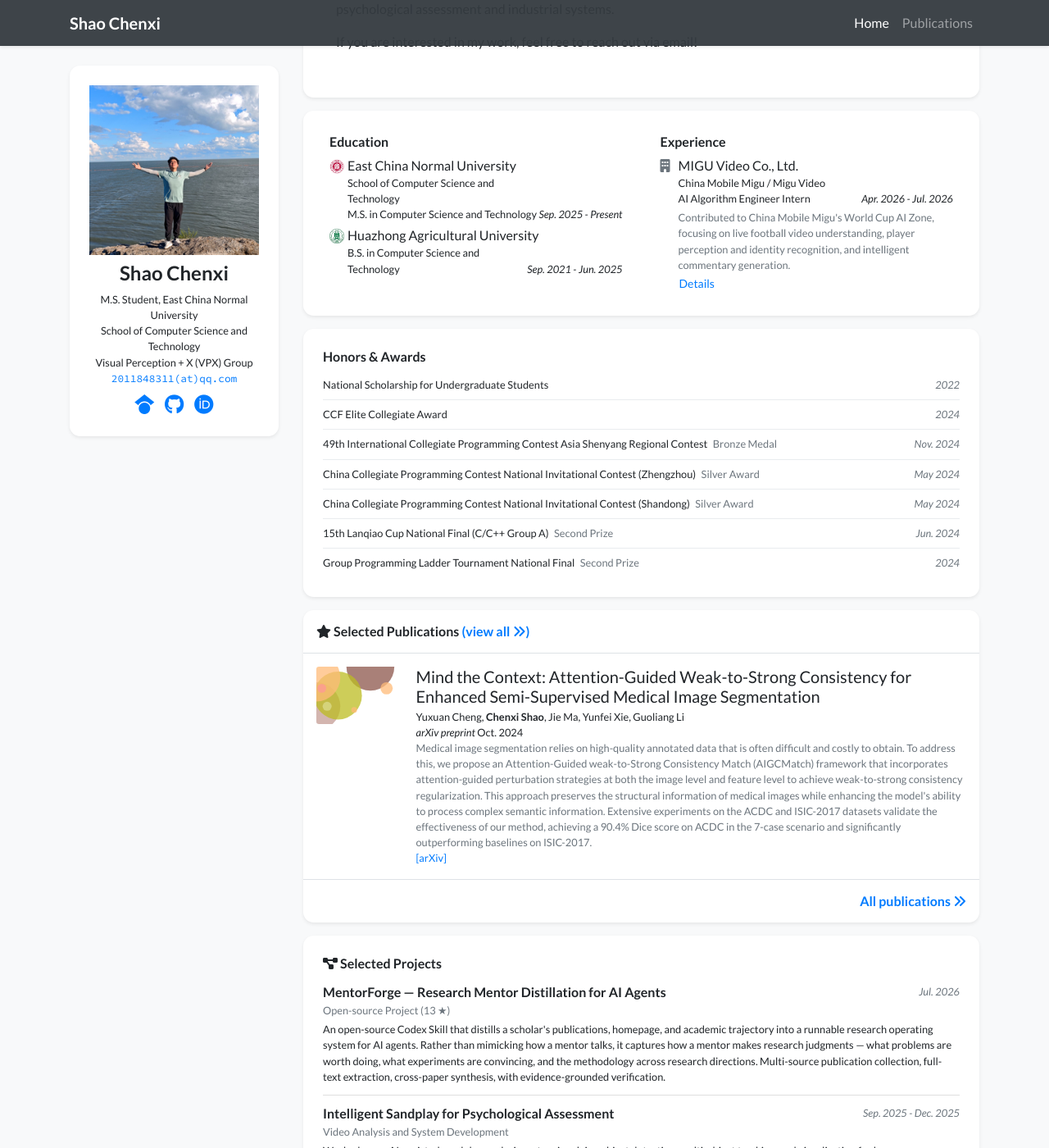
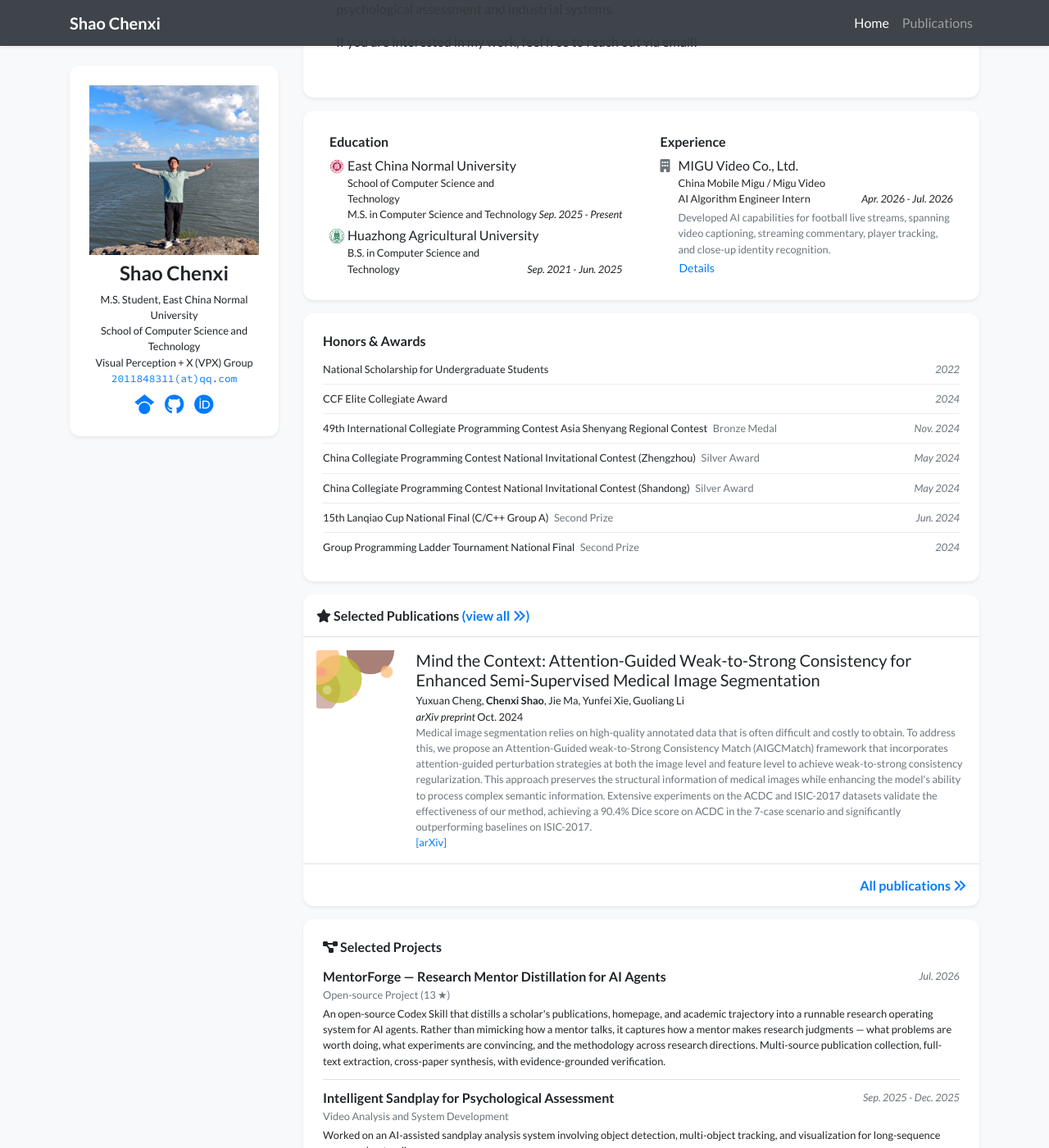
Before and after one commit to qwqalice/qwqalice.github.io, a Jekyll site: the page built from index.html, in a window 1280 px wide and 1400 px high, scrolled down 411 px. Shown: the whole window at 82% size. Built offline with Jekyll 4.4.1, drawn with Linux system fonts in a browser that asks for light colours; nearby versions of some CDN libraries; a style sheet for code colours, icons or effects is not loaded; some of the changed lines change nothing that is shown.

Commit message:
Update Migu internship details

```diff
--- a/_data/profile.yml
+++ b/_data/profile.yml
@@ -65,34 +65,45 @@
   position: AI Algorithm Engineer Intern
   date: Apr. 2026 - Jul. 2026
   summary: >-
-    Contributed to China Mobile Migu's World Cup AI Zone, focusing on live
-    football video understanding, player perception and identity recognition,
-    and intelligent commentary generation.
+    Developed AI capabilities for football live streams, spanning video
+    captioning, streaming commentary, player tracking, and close-up identity
+    recognition.
   details:
-  - >-
-    Designed and implemented a streaming video caption system (StreamSoccer)
-    for live football broadcasts, converting real-time match footage into
-    structured semantic event records and natural language descriptions for
-    downstream commentary and Q&A. The system adopts a three-stage streaming
-    architecture based on Qwen3-VL: short-term event memory learning,
-    memory-to-factual-caption conversion, and evidence-grounded live commentary
-    generation. This work has been submitted as a research paper.
-  - >-
-    Built a player tracking and re-identification system (SoccerTracker) for
-    real-world football broadcasts, addressing global identity association
-    across long camera cuts and player re-entry. Integrated SRITrack online
-    tracker with DINOv3 feature extraction and OCR-assisted jersey number
-    recognition, and designed a global identity graph optimization scheme
-    combining ReID similarity, team consistency, jersey number, and temporal
-    constraints.
-  - >-
-    Developed an end-to-end close-up player identification and personalized
-    commentary system. For identification, built a face-body-jersey three-modal
-    fusion framework using ArcFace embeddings and FAISS vector retrieval with
-    a Qwen3-VL-Reranker for final adjudication, supporting unknown/ambiguous
-    rejection. For commentary, collected online player data, distilled the
-    commentary style of top football content creators, and fine-tuned
-    Qwen 3.5 4B for personalized commentary generation.
+  - title: Live Football Video Captioning for AI Zone
+    description: >-
+      Built a video captioning system for football live streams that converts
+      continuous match footage into timestamped, structured event records with
+      event types, actions, and factual descriptions. As a core capability of
+      the World Cup AI Zone, it provides real-time, retrievable semantic
+      evidence for downstream intelligent commentary and viewer-facing Q&A.
+  - title: StreamSoccer Streaming Football Commentary
+    description: >-
+      Developed StreamSoccer, an end-to-end streaming football commentary
+      system. It continuously integrates live video clips through event memory,
+      generates factual event descriptions when an event closes, and writes
+      retrievable historical records. The system supports event-level,
+      recent-window, and long-term-memory commentary under strict causal
+      constraints, with an online scheduler deciding when to comment or remain
+      silent.
+  - title: Player Tracking and Re-Identification System
+    description: >-
+      Developed a player tracking and re-identification system for football
+      broadcasts. To handle camera cuts, occlusion, long absences, and local
+      track-ID resets, it combines multi-object tracking, ReID representations,
+      jersey-number OCR, team information, and temporal mutual-exclusion
+      constraints to associate short tracklets into more stable match-level
+      player identities. The system also supports global identity association,
+      result export, and visualization.
+  - title: Close-Up Player Identification and Personalized Commentary
+    description: >-
+      Built an end-to-end close-up player identification and personalized
+      commentary system. A later iteration used ArcFace to encode facial
+      features and built a player face database for identity matching. Public
+      football information from sources such as Dongqiudi, commentary-style
+      distillation from leading football content creators, and a large
+      commentary corpus were used to fine-tune Qwen 3.5 4B, enabling the full
+      pipeline from close-up identity recognition to player-information
+      retrieval and personalized commentary generation.
 
 projects:
 - title: MentorForge — Research Mentor Distillation for AI Agents
--- a/_includes/widgets/experience_card.html
+++ b/_includes/widgets/experience_card.html
@@ -78,9 +78,16 @@
                                                         {% if item.summary %}
                                                         <p>{{ item.summary }}</p>
                                                         {% endif %}
-                                                        <ul class="mb-0 pl-3">
+                                                        <ul class="experience-detail-list mb-0">
                                                             {% for detail in item.details %}
-                                                            <li class="mb-2">{{ detail }}</li>
+                                                            {% if detail.title %}
+                                                            <li class="experience-detail-item">
+                                                                <h6 class="experience-detail-title">{{ detail.title }}</h6>
+                                                                <p class="experience-detail-description">{{ detail.description }}</p>
+                                                            </li>
+                                                            {% else %}
+                                                            <li class="experience-detail-item">{{ detail }}</li>
+                                                            {% endif %}
                                                             {% endfor %}
                                                         </ul>
                                                     </div>
--- a/assets/css/global.css
+++ b/assets/css/global.css
@@ -98,6 +98,27 @@
     line-height: 1.55;
 }
 
+.experience-detail-list {
+    list-style: none;
+    padding-left: 0;
+}
+
+.experience-detail-item + .experience-detail-item {
+    border-top: 1px solid #e9ecef;
+    margin-top: 1rem;
+    padding-top: 1rem;
+}
+
+.experience-detail-title {
+    font-size: 0.95rem;
+    margin-bottom: 0.35rem;
+}
+
+.experience-detail-description {
+    color: #4d555d;
+    margin-bottom: 0;
+}
+
 .awards-list .award-row {
     border-top: 1px solid #e9ecef;
 }
```
Also changed, not shown: 1 other file.
